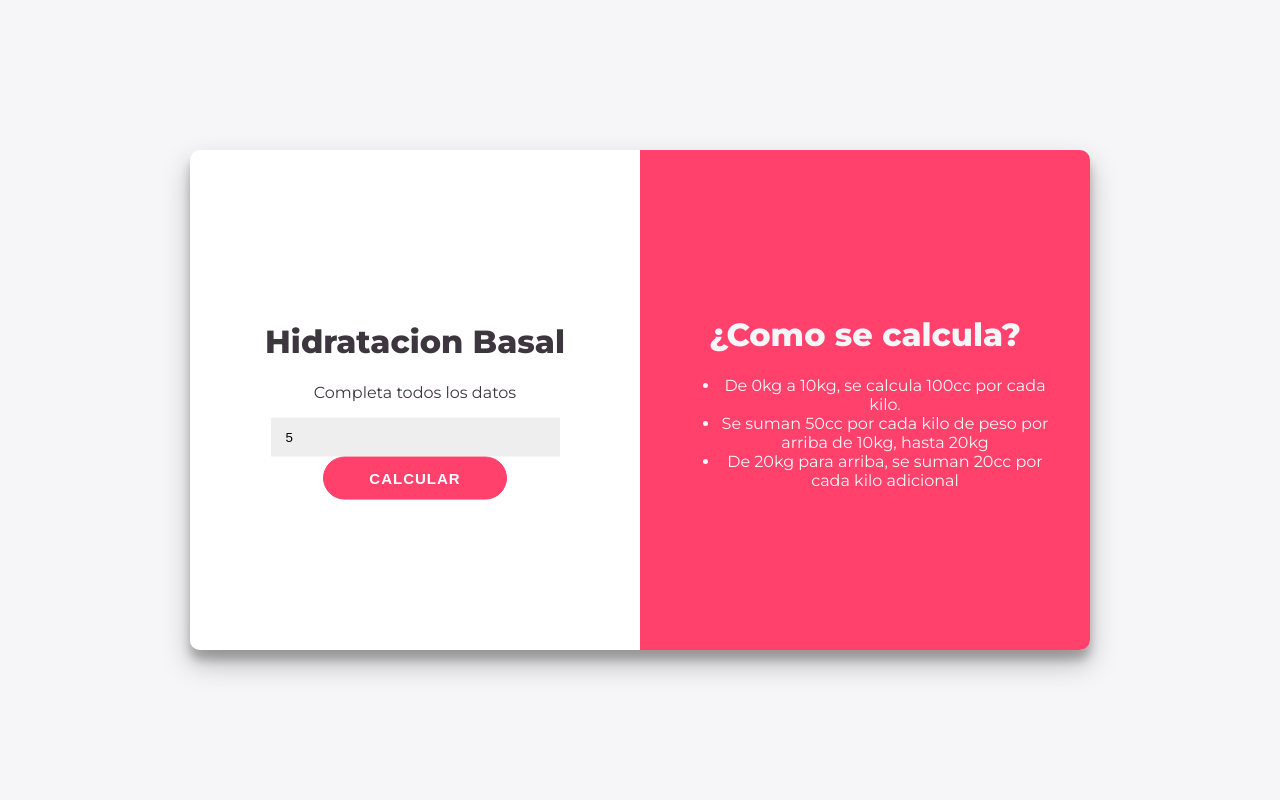
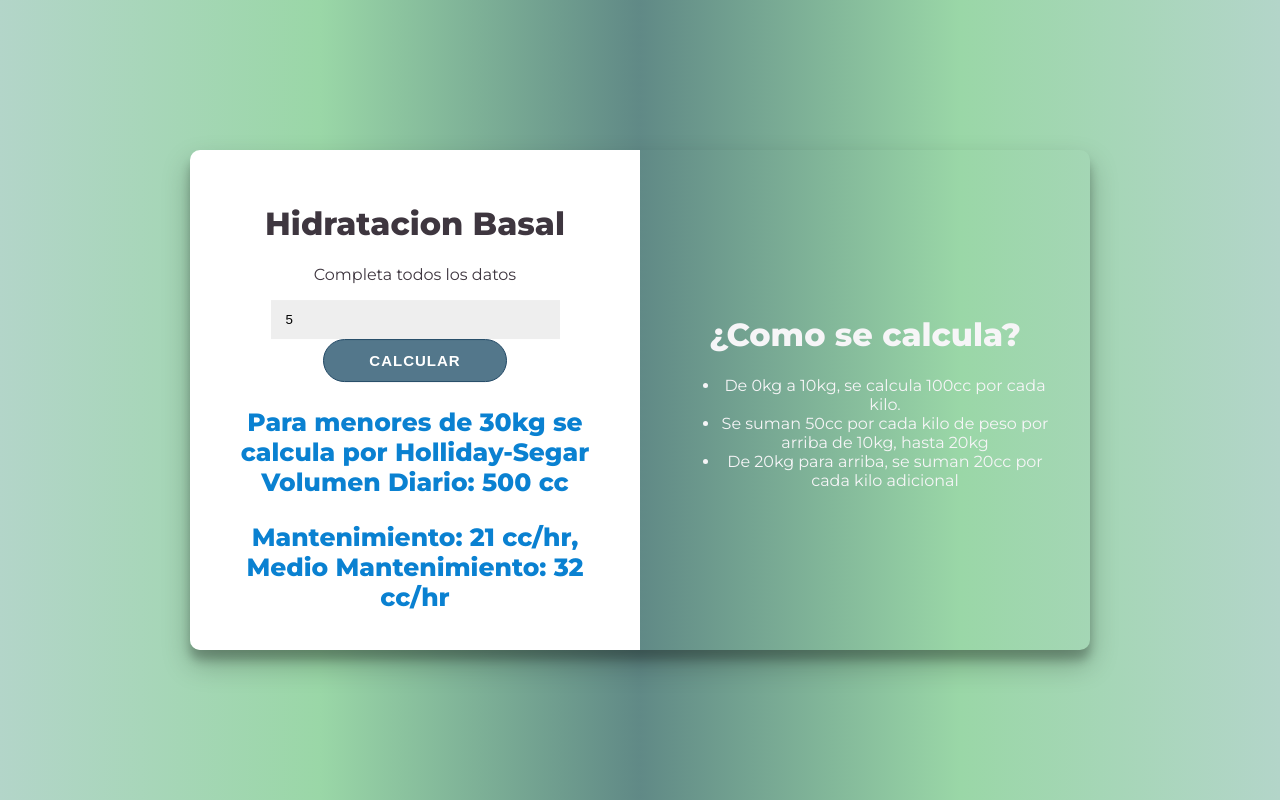
Before and after one commit to sarabperez/CalculadoraBasal, a plain HTML site: page index.html in a window 1280 px wide. Both pictures are taken after typing "5" into the empty fields and a click on the button "CALCULAR". Drawn offline with Linux system fonts and the light colour scheme.

Commit message:
agregando js

```diff
--- a/index.html
+++ b/index.html
@@ -3,6 +3,7 @@
     <head>
         <title> Calculadora BASAL</title>
         <link rel="stylesheet" href="style.css" />
+        <script src= "script.js" defer> </script>
     </head>
    <body>
     <div id="contenedor">
@@ -15,6 +16,9 @@
                 <button class="item" id="calcular"> Calcular</button>
                 <p class="item resultado" id="flu"> 71 cc/h </p>
                 <p class="item resultado" id="man"> m+m/2 : 105 cc/h </p>
+                <p class="item resultado" id="resultadosSuperficie"> Resultados de Superficie Corporal </p>
+                <p class="item resultado" id="superficie"> </p>
+
             </div>
         </div>
         <div id="detalle">
--- /dev/null
+++ b/script.js
@@ -0,0 +1,161 @@
+
+/*let calcular = document.getElementById("calcular");
+const FLU = document.getElementById("flu");
+const MAN = document.getElementById("man");
+const ERROR = document.getElementById("error");
+
+calcular.addEventListener("click", () => {
+    let dato = document.getElementById("peso").valueAsNumber;
+    console.log(dato);
+
+    if (isNaN(dato) || dato <= 0) {
+        console.log("Algo");
+        mostrarError();
+        ocultarResultados();
+        return;
+    }
+
+    if (dato > 30) {
+        let vol1 = superficieCorporal(dato) * 1500;
+        let volt2 = superficieCorporal(dato) * 2000;
+        console.log(vol1, volt2);
+        ERROR.style.display = 'none';
+    } else if (dato <= 30) {
+        let resultado = hollidaySegar(dato);
+        let mantenimiento = calcularMantenimiento(resultado);
+        let medMantenimiento = mantenimiento * 1.5;
+        let mantOfi = mantenimiento + medMantenimiento;
+        console.log(resultado, mantOfi);
+
+        FLU.innerHTML = resultado + ' cc/hr';
+        MAN.innerHTML = 'm+m/2 ' + mantOfi + ' cc/hr';
+
+        ocultarError();
+        mostrarResultados();
+    }
+});
+
+function mostrarError() {
+    ERROR.style.display = 'block';
+}
+
+function ocultarError() {
+    ERROR.style.display = 'none';
+}
+
+function ocultarResultados() {
+    FLU.style.display = 'none';
+    MAN.style.display = 'none';
+}
+
+function mostrarResultados() {
+    FLU.style.display = 'block';
+    MAN.style.display = 'block';
+}
+
+function superficieCorporal(peso) {
+    return (peso * 4 + 7) / (peso + 90);
+}
+
+function hollidaySegar(peso) {
+    if (peso <= 10) {
+        return peso * 100;
+    } else if (peso <= 20) {
+        return (peso - 10) * 50 + 1000;
+    } else {
+        return (peso - 20) * 20 + 1000 + 500;
+    }
+}
+
+function calcularMantenimiento(resultado) {
+    let flujoHorario = resultado / 24;
+    return flujoHorario;
+}
+*/
+let calcular = document.getElementById("calcular");
+const FLU = document.getElementById("flu");
+const MAN = document.getElementById("man");
+const ERROR = document.getElementById("error");
+const RESULTADOS_SUPERFICIE = document.getElementById("resultadosSuperficie");
+const SUPERFICIE = document.getElementById("superficie");
+
+calcular.addEventListener("click", () => {
+    let dato = document.getElementById("peso").valueAsNumber;
+
+    if (isNaN(dato) || dato <= 0) {
+        mostrarError();
+        ocultarResultados();
+        return;
+    }
+
+    let superficie = calcularSuperficieCorporal(dato);
+    let resultadoSuperficie = Math.round(superficie * 100) / 100; // Redondea a dos decimales
+
+    RESULTADOS_SUPERFICIE.innerHTML = "Resultados de Superficie Corporal";
+    SUPERFICIE.innerHTML = `Superficie Corporal: ${resultadoSuperficie}`;
+
+    if (dato > 30) {
+        let vol1 = Math.round(superficieCorporal((dato) * 1500)/24);
+        let volt2 = Math.round(superficieCorporal((dato) * 2000)/24);
+
+        FLU.innerHTML = `Para mayores de 30 kg se calcula por SC\n Volumen Diario: ${vol1} cc/hr, ${volt2} cc/hr`;
+        MAN.innerHTML = "";
+        ERROR.style.display = 'none';
+    } else if (dato <= 30) {
+        let resultado = Math.round(hollidaySegar(dato));
+        let mantenimiento = Math.round(calcularMantenimiento(resultado));
+        let medMantenimiento = Math.round(mantenimiento * 1.5);
+        let mantOfi = Math.round(mantenimiento + medMantenimiento);
+        console.log(resultado, mantOfi);
+
+        FLU.innerHTML = `Para menores de 30kg se calcula por Holliday-Segar\nVolumen Diario: ${resultado} cc`;
+        MAN.innerHTML = `Mantenimiento: ${mantenimiento} cc/hr, Medio Mantenimiento: ${medMantenimiento} cc/hr`;
+
+        ocultarError();
+        mostrarResultados();
+    }
+});
+
+function calcularSuperficieCorporal(peso) {
+    return (peso * 4 + 7) / (peso + 90);
+}
+function superficieCorporal(peso) {
+    let superficieCorporal = ((peso * 4 + 7) / (peso + 90));
+    return superficieCorporal;
+}
+
+function hollidaySegar(peso) {
+    if (peso <= 10) {
+        let volDiario = peso * 100;
+        return volDiario;
+    } else if (peso <= 20) {
+        let volDiario = (peso - 10) * 50 + 1000;
+        return volDiario;
+    } else {
+        let volDiario = (peso - 20) * 20 + 1000 + 500;
+        return volDiario;
+    }
+}
+
+function calcularMantenimiento(resultado) {
+    let flujoHorario = resultado / 24;
+    return flujoHorario;
+}
+
+function mostrarError() {
+    ERROR.style.display = 'block';
+}
+
+function ocultarError() {
+    ERROR.style.display = 'none';
+}
+
+function ocultarResultados() {
+    FLU.style.display = 'none';
+    MAN.style.display = 'none';
+}
+
+function mostrarResultados() {
+    FLU.style.display = 'block';
+    MAN.style.display = 'block';
+}
--- a/style.css
+++ b/style.css
@@ -2,7 +2,7 @@
 
 body{
     font-family: 'Montserrat', sans-serif, arial;
-    background: #f6f5f7;
+    background: radial-gradient(circle, #608986, #9AD7A7, #B3D5C9 );
     font-family: 'Montserrat', sans-serif;
     color: #3E363F;
 }
@@ -36,7 +36,7 @@ padding: 40px;
     float: left;
 }
 #detalle{
-    background: #FF416C;
+    background: linear-gradient(to margin-bottom, #608986, #9AD7A7, #B3D5C9);
     /* Con estas 3 lineas vamos a hacer que los divs queden lado a lado */
     width: 50%;
     height: 100%;
@@ -55,8 +55,8 @@ button {
 	font-weight: bold;
 	padding: 12px 45px;
 	border-radius: 30px;
-	background-color: #FF416C;
-	border: 1px solid #FF416C;
+	background-color: #53778B;
+	border: 1px solid #214865;
 	color: #FFFFFF;
 	text-transform: uppercase;
 	letter-spacing: 1px;
```
